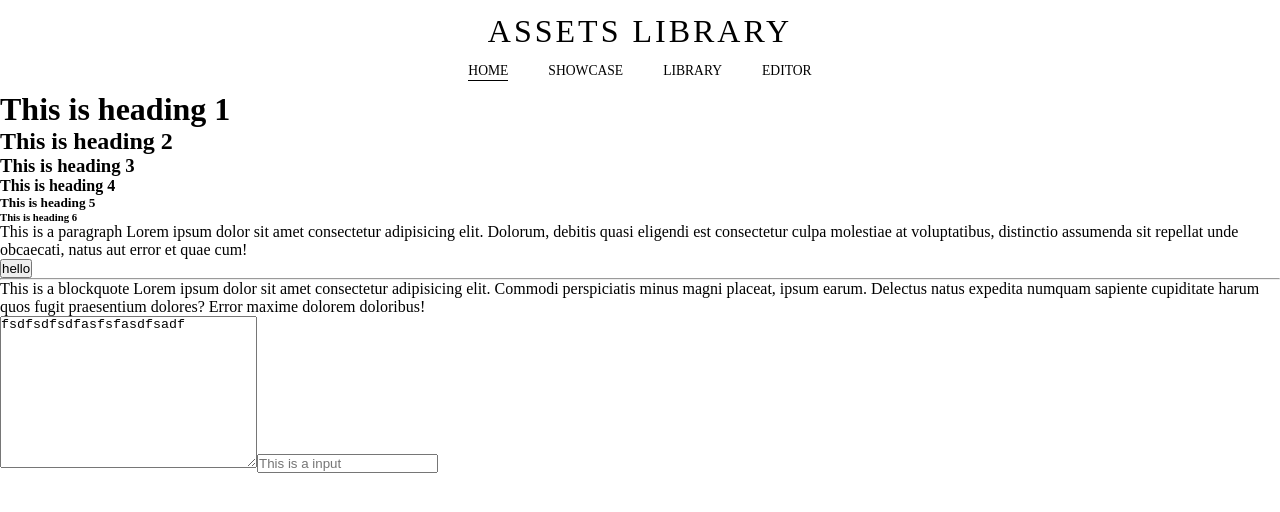
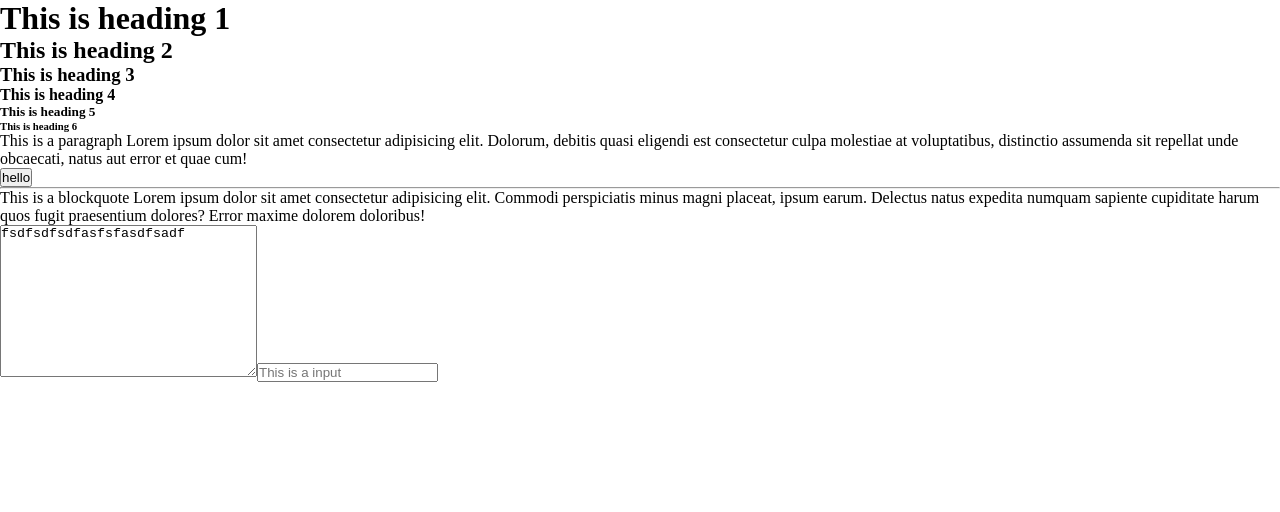
Before and after one commit to data-miner00/assets-library, a Vue app: page / in a window 1280 px wide. Shown: the top 512 px of the page. Built offline with nearby package versions, Linux system fonts and the light colour scheme; a web font is replaced by a local one.

Commit message:
chore: Clean unused codes

```diff
--- a/src/App.vue
+++ b/src/App.vue
@@ -1,43 +1,12 @@
 <template>
   <div id="app">
-    <Header></Header>
     <router-view />
   </div>
 </template>
-
-<script lang="ts">
-import Vue from "vue";
-import Header from "./components/Header.vue";
-export default Vue.extend({
-  components: { Header },
-});
-</script>
 
 <style lang="sass">
 @import "./assets/sass/global"
 
 #app
   position: relative
-
-// Archive
-// #app {
-//   font-family: Avenir, Helvetica, Arial, sans-serif;
-//   -webkit-font-smoothing: antialiased;
-//   -moz-osx-font-smoothing: grayscale;
-//   text-align: center;
-//   color: #2c3e50;
-// }
-
-// #nav {
-//   padding: 30px;
-
-//   a {
-//     font-weight: bold;
-//     color: #2c3e50;
-
-//     &.router-link-exact-active {
-//       color: #42b983;
-//     }
-//   }
-// }
 </style>
```
